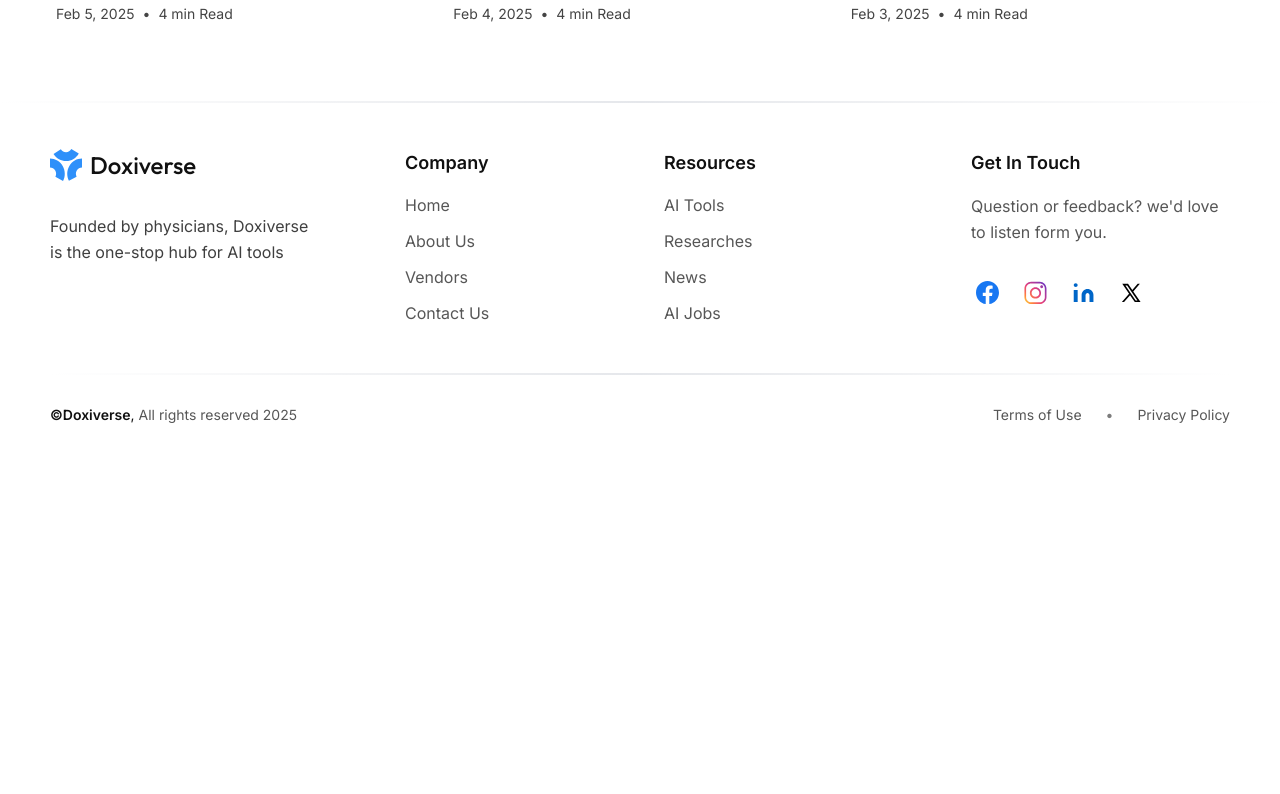
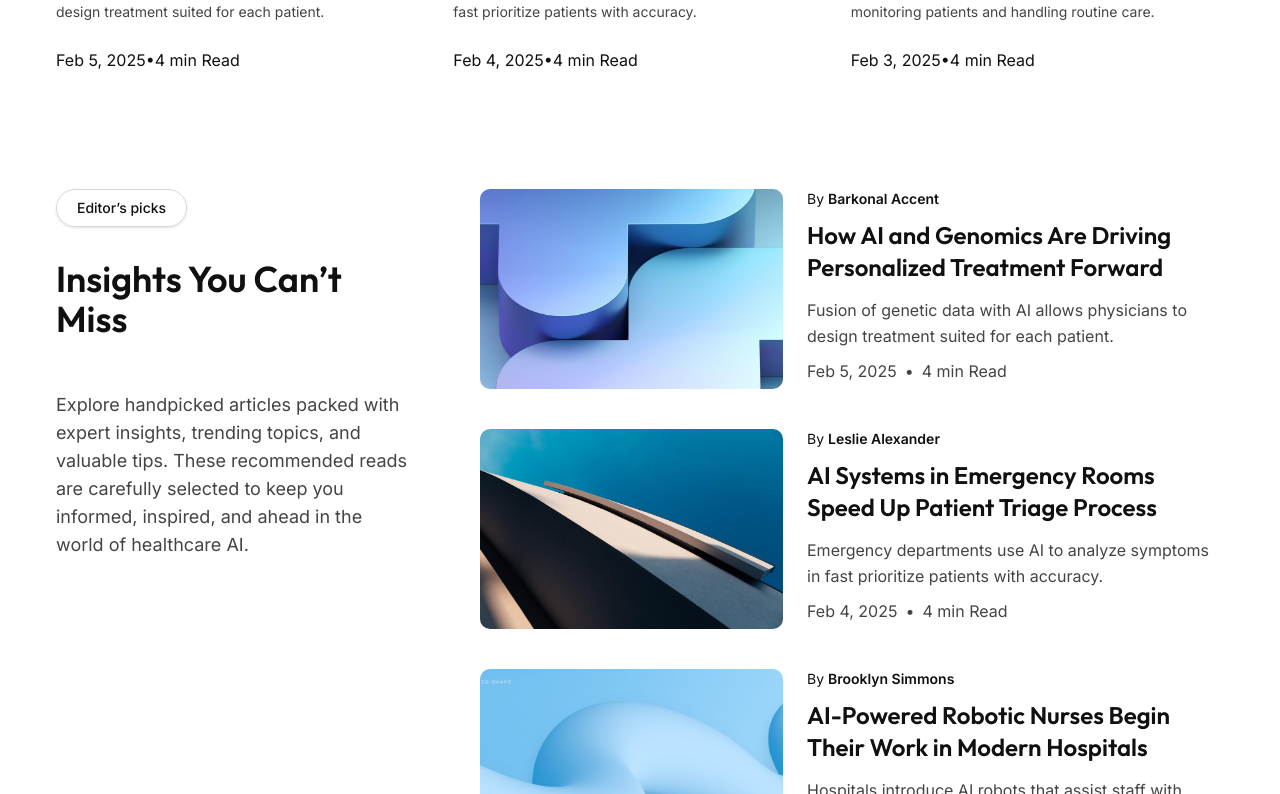
Before and after one commit to doxiversellc-create/front-end, a Next.js app: page /blogs in a window 1280 px wide. Shown: the part 2346-3140 px from the top of the page. Before the commit the page ends 2819 px from the top, so only its background shows below. Built offline with nearby package versions, Linux system fonts and the light colour scheme.

Commit message:
Add EditorsPickSection and ArticleCardTwo components to blogs page; update BlogsPage to include Editors' picks. Fix typo in RecentArticles component title.

```diff
--- /dev/null
+++ b/app/blogs/_components/ArticleCardTwo.tsx
@@ -0,0 +1,47 @@
+import Image from "next/image";
+
+import { Card, CardContent } from "@/components/ui/card";
+import { Article } from "../page";
+
+interface ArticleCardTwoProps {
+  article: Article;
+}
+
+export default function ArticleCardTwo({ article }: ArticleCardTwoProps) {
+  return (
+    <Card className="overflow-hidden animate-in border-0 fade-in-50 py-0 rounded-none slide-in-from-bottom-4 duration-500">
+      <CardContent className="p-0">
+        <div className="flex flex-col md:flex-row gap-4 md:gap-6 ">
+          {/* Image */}
+          <Image
+            src={article.image}
+            alt="Research Cover image"
+            className="h-[271px] md:h-[200px] object-cover w-full md:w-[303px] rounded-lg"
+            width={303}
+            height={200}
+          />
+          {/* Content */}
+          <div className="flex-1 space-y-2 md:space-y-2.5 font inter">
+            <div className="flex items-center justify-between gap-2 text-sm">
+              <p className="text-sm ">
+                By <span className="font-semibold">{article.author}</span>
+              </p>
+            </div>
+
+            <h2 className="text-xl lg:text-2xl font-outfit font-semibold ">{article.title}</h2>
+
+            <p className="text-base text-muted-foreground pt-1 md:leading-relaxed">
+              {article.description}
+            </p>
+
+            <div className="text-muted-foreground flex items-center gap-2">
+              <span className="">{article.date}</span>
+              <span>•</span>
+              <span className="">{article.timeToRead}</span>
+            </div>
+          </div>
+        </div>
+      </CardContent>
+    </Card>
+  );
+}
--- /dev/null
+++ b/app/blogs/_components/EditorsPickSection.tsx
@@ -0,0 +1,58 @@
+import SectionHeader from "../../../components/SectionHeader";
+import { Article } from "../page";
+import ArticleCardTwo from "./ArticleCardTwo";
+
+export default function EditorsPickSection() {
+  const editorsPickArticles: Article[] = [
+    {
+      title: "How AI and Genomics Are Driving Personalized Treatment Forward",
+      slug: "how-ai-and-genomics-are-driving-personalized-treatment-forward",
+      description:
+        "Fusion of genetic data with AI allows physicians to design treatment suited for each patient.",
+      author: "Barkonal Accent",
+      date: "Feb 5, 2025",
+      timeToRead: "4 min Read",
+      image: "/news-7.png",
+    },
+    {
+      title: "AI Systems in Emergency Rooms Speed Up Patient Triage Process",
+      slug: "ai-systems-in-emergency-rooms-speed-up-patient-triage-process",
+      description:
+        "Emergency departments use AI to analyze symptoms in fast prioritize patients with accuracy.",
+      author: "Leslie Alexander",
+      date: "Feb 4, 2025",
+      timeToRead: "4 min Read",
+      image: "/news-8.png",
+    },
+    {
+      title: "AI-Powered Robotic Nurses Begin Their Work in Modern Hospitals",
+      slug: "ai-powered-robotic-nurses-begin-their-work-in-modern-hospitals",
+      description:
+        "Hospitals introduce AI robots that assist staff with monitoring patients and handling routine care.",
+      author: "Brooklyn Simmons",
+      date: "Feb 3, 2025",
+      timeToRead: "4 min Read",
+      image: "/news-9.png",
+    },
+  ];
+  return (
+    <div>
+      <div className="flex flex-col my-16 lg:flex-row gap-5 md:gap-0 justify-between w-full max-w-[1200px] mx-auto px-4">
+        <div className="flex flex-col gap-8 max-w-[352px]">
+          <SectionHeader className="w-fit">Editor’s picks</SectionHeader>
+          <p className="text-3xl lg:text-4xl font-semibold font-outfit">Insights You Can’t Miss</p>
+          <p className="text-base md:text-lg md:mt-5 text-muted-foreground font-inter">
+            Explore handpicked articles packed with expert insights, trending topics, and valuable
+            tips. These recommended reads are carefully selected to keep you informed, inspired, and
+            ahead in the world of healthcare AI.
+          </p>
+        </div>
+        <div className="space-y-8 md:space-y-10 animate-in fade-in-50 slide-in-from-bottom-4 duration-500 max-w-[744px]">
+          {editorsPickArticles.map(article => (
+            <ArticleCardTwo key={article.slug} article={article} />
+          ))}
+        </div>
+      </div>
+    </div>
+  );
+}
--- a/app/blogs/_components/RecentArticles.tsx
+++ b/app/blogs/_components/RecentArticles.tsx
@@ -55,7 +55,7 @@ const articles: Article[] = [
     image: "/news-9.png",
   },
   {
-    title: "AI-Assisted Surgical Planning is Making Complex Operations Safer",
+    title: "AI-Assisted Surgical PlSanning is Making Complex Operations Safer",
     slug: "ai-assisted-surgical-planning-is-making-complex-operations-safer",
     description:
       "Surgeons rely on AI simulations that map steps, lowering risks during delicate operations.",
@@ -129,11 +129,10 @@ export function RecentArticles() {
               <p className="text-sm text-muted-foreground font-inter leading-relaxed">
                 {article.description}
               </p>
-              <div className="flex items-center gap-2 text-sm text-muted-foreground">
-                <span>{article.date}</span>
-                <span>•</span>
-                <span>{article.timeToRead}</span>
-              </div>
+              <div className="flex items-center gap-2 text-sm text-muted-f  oreground" />{" "}
+              <span>{article.date}</span>
+              <span>•</span>
+              <span>{article.timeToRead}</span>
             </div>
           </div>
         ))}
--- a/app/blogs/page.tsx
+++ b/app/blogs/page.tsx
@@ -1,3 +1,4 @@
+import EditorsPickSection from "./_components/EditorsPickSection";
 import HeroSection from "./_components/HeroSection";
 import LatestArticle from "./_components/LatestArticle";
 import { RecentArticles } from "./_components/RecentArticles";
@@ -27,6 +28,7 @@ const BlogsPage = () => {
       <HeroSection />
       <LatestArticle article={latestArticle} />
       <RecentArticles />
+      <EditorsPickSection />
     </div>
   );
 };
```
